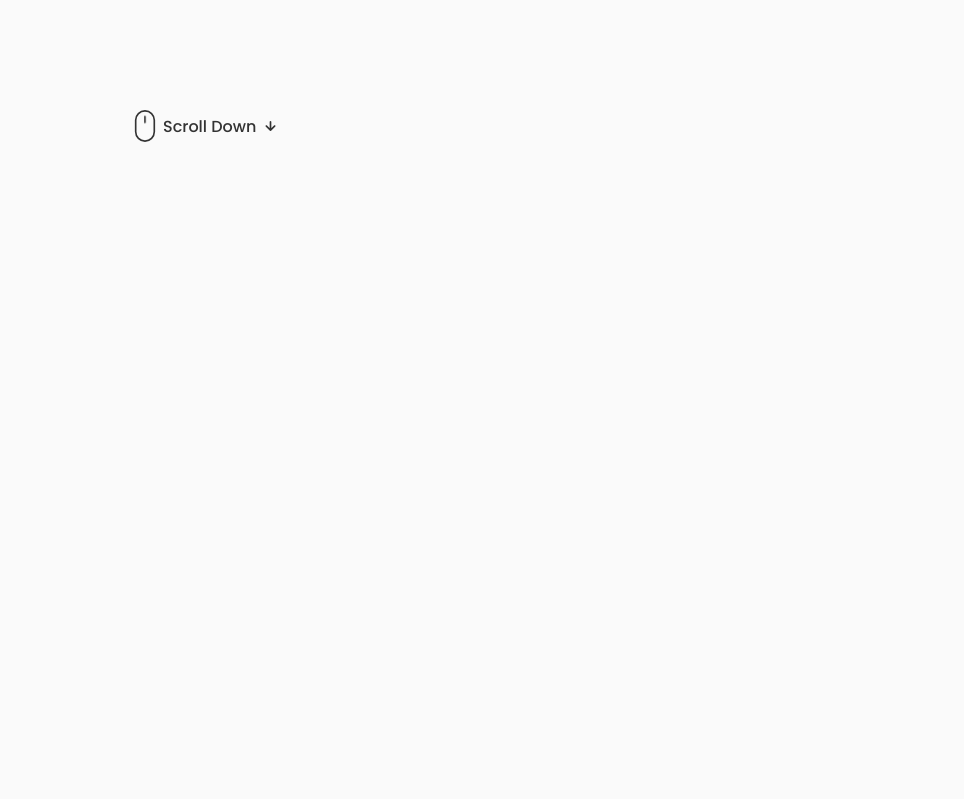
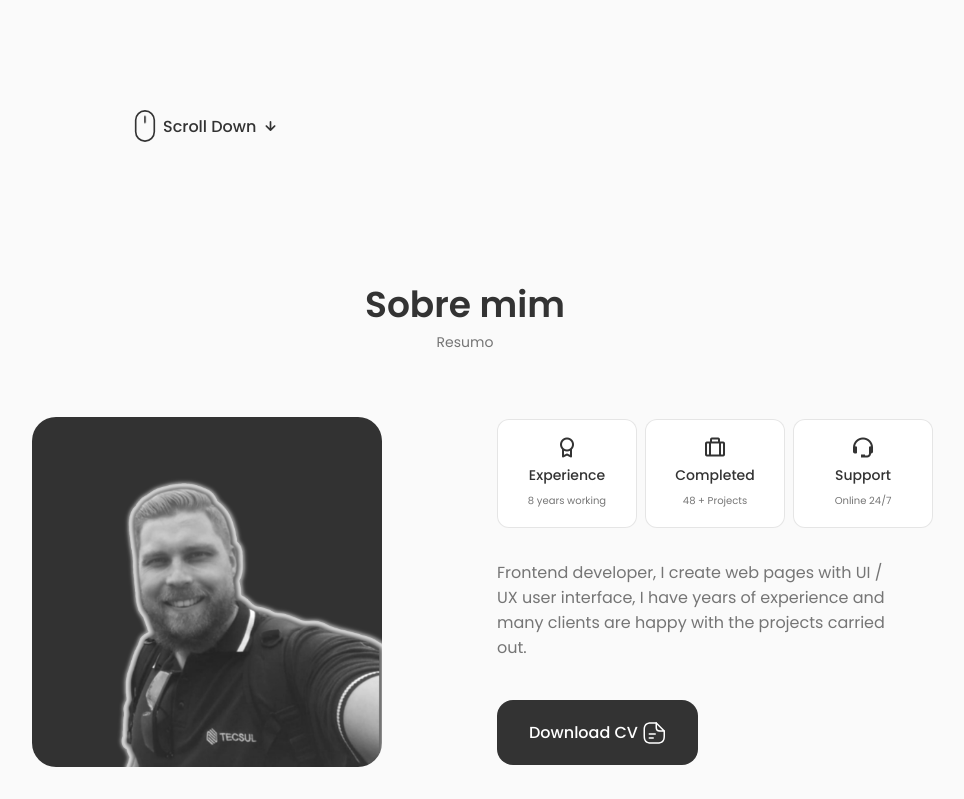
Before and after one commit to Leodf/portifolio-react, a React (Create React App) app: page / in a window 1280 px wide. Shown: the part 569-1368 px from the top of the page, without its empty margins (175-1139 px from the left). Before the commit the page ends 800 px from the top, so only its background shows below. Built offline with nearby package versions, Linux system fonts and the light colour scheme.

Commit message:
criando o componente about

```diff
--- a/src/App.js
+++ b/src/App.js
@@ -1,4 +1,5 @@
 import './App.css';
+import About from './components/about/About';
 import Header from './components/header/Header'
 import Home from './components/home/Home';
 
@@ -9,6 +10,7 @@ const App = () => {
 
     <main className='main'>
       <Home />
+      <About />
     </main>
     </>
   )
--- /dev/null
+++ b/src/components/about/About.jsx
@@ -0,0 +1,56 @@
+import React from 'react'
+import './about.css'
+import AboutImg from '../../assets/perfilLeo.png'
+import CV from '../../assets/John-Cv.pdf'
+import Info from './Info'
+
+const About = () => {
+  return (
+    <section className="about section" id="id">
+        <h2 className="section-title">Sobre mim</h2>
+        <span className="section-subtitle">Resumo</span>
+
+        <div className="about-container container grid">
+            <img src={AboutImg} alt="" className='about-img' />
+
+            <div className="about-data">
+                <Info />
+
+                <p className='about-description'>Frontend developer, I create web pages with UI / UX user interface, I have years of experience and many clients are happy with the projects carried out.</p>
+
+                <a download="" href={CV} className="button button-flex">
+                    Download CV
+                    <svg
+                class="button-icon"
+                xmlns="http://www.w3.org/2000/svg"
+                width="24"
+                height="24"
+                viewBox="0 0 24 24"
+                fill="none"
+              >
+                <path
+                  d="M15.25 22.7502H9.25C3.82 22.7502 1.5 20.4302 1.5 15.0002V9.00024C1.5 3.57024 3.82 1.25024 9.25 1.25024H14.25C14.66 1.25024 15 1.59024 15 2.00024C15 2.41024 14.66 2.75024 14.25 2.75024H9.25C4.64 2.75024 3 4.39024 3 9.00024V15.0002C3 19.6102 4.64 21.2502 9.25 21.2502H15.25C19.86 21.2502 21.5 19.6102 21.5 15.0002V10.0002C21.5 9.59024 21.84 9.25024 22.25 9.25024C22.66 9.25024 23 9.59024 23 10.0002V15.0002C23 20.4302 20.68 22.7502 15.25 22.7502Z"
+                  fill="var(--container-color)"
+                ></path>
+                <path
+                  d="M22.25 10.7502H18.25C14.83 10.7502 13.5 9.42023 13.5 6.00023V2.00023C13.5 1.70023 13.68 1.42023 13.96 1.31023C14.24 1.19023 14.56 1.26023 14.78 1.47023L22.78 9.47023C22.99 9.68023 23.06 10.0102 22.94 10.2902C22.82 10.5702 22.55 10.7502 22.25 10.7502ZM15 3.81023V6.00023C15 8.58023 15.67 9.25023 18.25 9.25023H20.44L15 3.81023Z"
+                  fill="var(--container-color)"
+                ></path>
+                <path
+                  d="M13.25 13.7502H7.25C6.84 13.7502 6.5 13.4102 6.5 13.0002C6.5 12.5902 6.84 12.2502 7.25 12.2502H13.25C13.66 12.2502 14 12.5902 14 13.0002C14 13.4102 13.66 13.7502 13.25 13.7502Z"
+                  fill="var(--container-color)"
+                ></path>
+                <path
+                  d="M11.25 17.7502H7.25C6.84 17.7502 6.5 17.4102 6.5 17.0002C6.5 16.5902 6.84 16.2502 7.25 16.2502H11.25C11.66 16.2502 12 16.5902 12 17.0002C12 17.4102 11.66 17.7502 11.25 17.7502Z"
+                  fill="var(--container-color)"
+                ></path>
+                    </svg>
+                </a>
+            </div>
+
+        </div>
+    </section>
+  )
+}
+
+export default About
--- /dev/null
+++ b/src/components/about/Info.jsx
@@ -0,0 +1,27 @@
+import React from 'react'
+
+const Info = () => {
+  return (
+    <div className="about-info grid">
+        <div className="about-box">
+            <i className="bx bx-award about-icon"></i>
+            <h3 className="about-title">Experience</h3>
+            <span className="about-subtitle">8 years working</span>
+        </div>
+
+        <div className="about-box">
+            <i className="bx bx-briefcase-alt about-icon"></i>
+            <h3 className="about-title">Completed</h3>
+            <span className="about-subtitle">48 + Projects</span>
+        </div>
+
+        <div className="about-box">
+            <i className="bx bx-support about-icon"></i>
+            <h3 className="about-title">Support</h3>
+            <span className="about-subtitle">Online 24/7</span>
+        </div>
+    </div>
+  )
+}
+
+export default Info
--- /dev/null
+++ b/src/components/about/about.css
@@ -0,0 +1,94 @@
+.about-container {
+    grid-template-columns: repeat(2, 1fr);
+    align-items: center;
+    column-gap: 4rem;
+}
+
+.about-img {
+    width: 350px;
+    border-radius: 1.5rem;
+    justify-self: center;
+}
+
+.about-info {
+    grid-template-columns: repeat(3, 140px);
+    gap: 0.5rem;
+    margin-bottom: var(--mb-2);
+}
+
+.about-box {
+    background-color: var(--container-color);
+    border: 1px solid rgba(0, 0, 0, 0.1);
+    border-radius: 0.75rem;
+    text-align: center;
+    padding: 1rem 1.25rem;
+}
+
+.about-icon {
+    font-size: 1.5rem;
+    color: var(--title-color);
+    margin-bottom: var(--mb-0-5);
+}
+
+.about-title {
+    font-size: var(--small-font-size);
+    font-weight: var(--font-medium);
+}
+
+.about-subtitle {
+    font-size: var(--tiny-font-size);
+}
+
+.about-description {
+    padding: 0 4rem 0 0;
+    margin-bottom: var(--mb-2-5);
+}
+
+/* =========== BREAKPOINTS =========== */
+  /* For large devices */
+  @media screen and (max-width: 992px) {
+    .about-container {
+        grid-template-columns: 1fr;
+        row-gap: 2.5rem;
+    }
+
+    .about-img {
+        width: 220px;
+    }
+
+    .about-box {
+        padding: 0.75rem 0.5rem;
+    }
+
+    .about-data {
+        text-align: center;
+    }
+
+    .about-info {
+        justify-content: center;
+    }
+
+    .about-description {
+        padding: 0 5rem;
+        margin-bottom: 2rem;
+    }
+  }
+
+  @media screen and (max-width: 576px) {
+    .about-info {
+        grid-template-columns: repeat(3, 1fr);
+    }
+
+    .about-description {
+        padding: 0;
+    }
+  }
+
+  /* For small devices */
+  @media screen and (max-width: 350px) {
+    .about-info {
+        grid-template-columns: repeat(2, 1fr);
+    }
+
+
+  }
```
